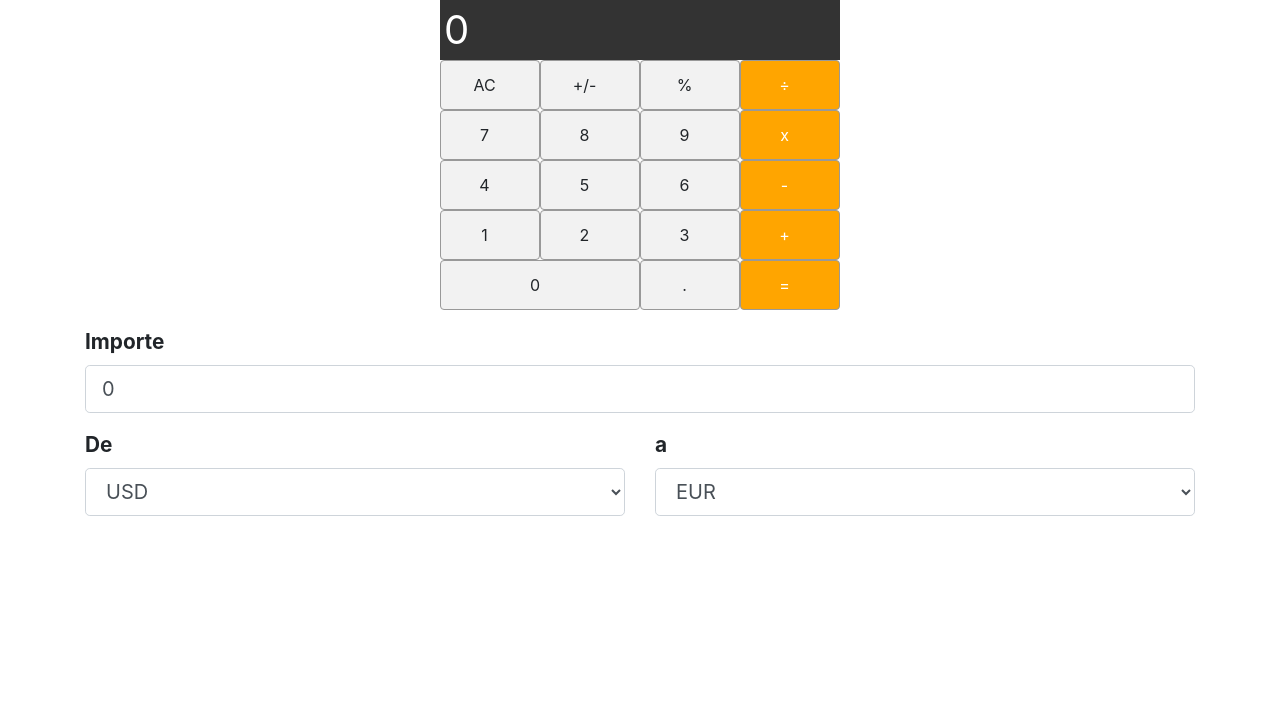
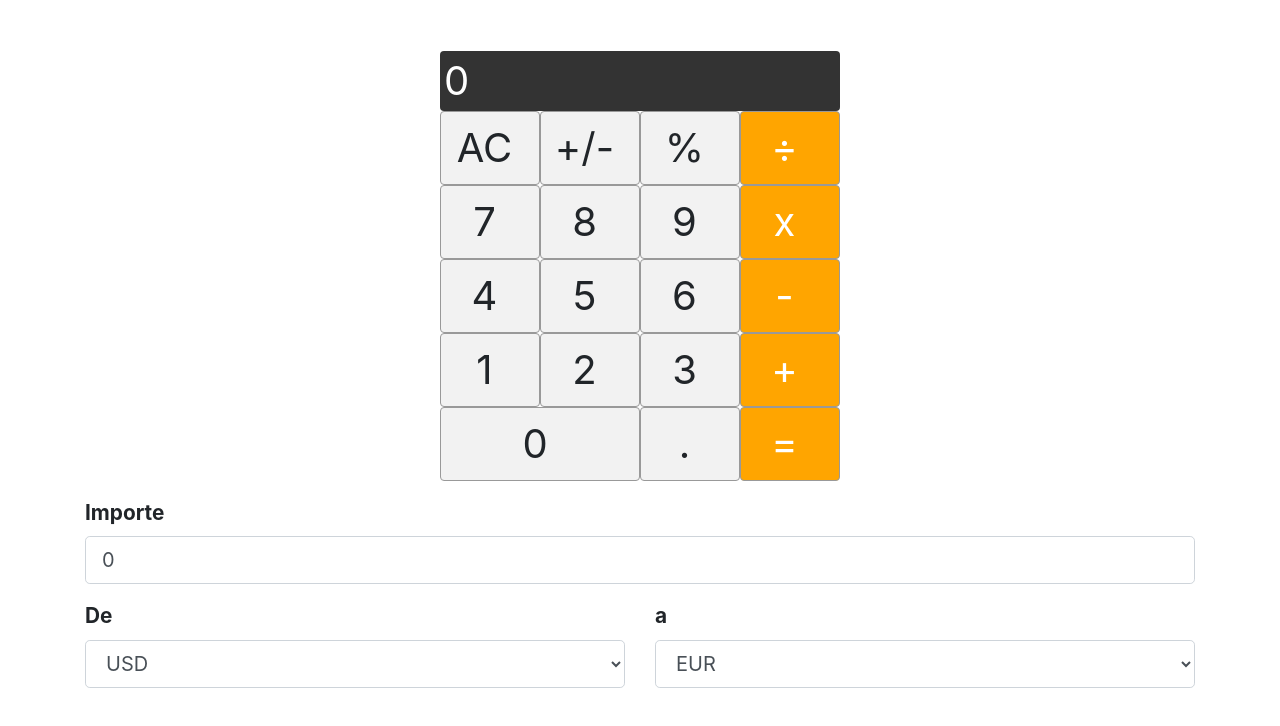
Before and after one commit to Manu-Estrada/calculator, a Vue app: page /calculator in a window 1280 px wide. Shown: the top 726 px of the page. Built offline with nearby package versions, Linux system fonts and the light colour scheme.

Commit message:
proyecto finalizado

```diff
--- a/src/components/calculator.vue
+++ b/src/components/calculator.vue
@@ -92,9 +92,10 @@ export default {
 @import "../sass/styles.scss";
 
 .calculator {
+  padding-top: 4%;
 	margin: auto;
 	width: 400px;
-	font-size: 40px;
+	font-size: 2.5em;
 	display: grid;
 	grid-template-columns: repeat(4, 1fr);
 	grid-auto-rows: minmax(50px, auto);
@@ -107,6 +108,7 @@ export default {
 	display: grid;
 	align-content: center;
   padding-left: 1%;
+  border-radius: 0.25rem;
 }
 .zero {
 	grid-column: 1 / 3;
@@ -117,6 +119,7 @@ export default {
 	display: grid;
 	align-content: center;
   padding-left: 1%;
+  font-size: 1em;
 }
 .operator {
 	background-color: $background-color_3;
```
